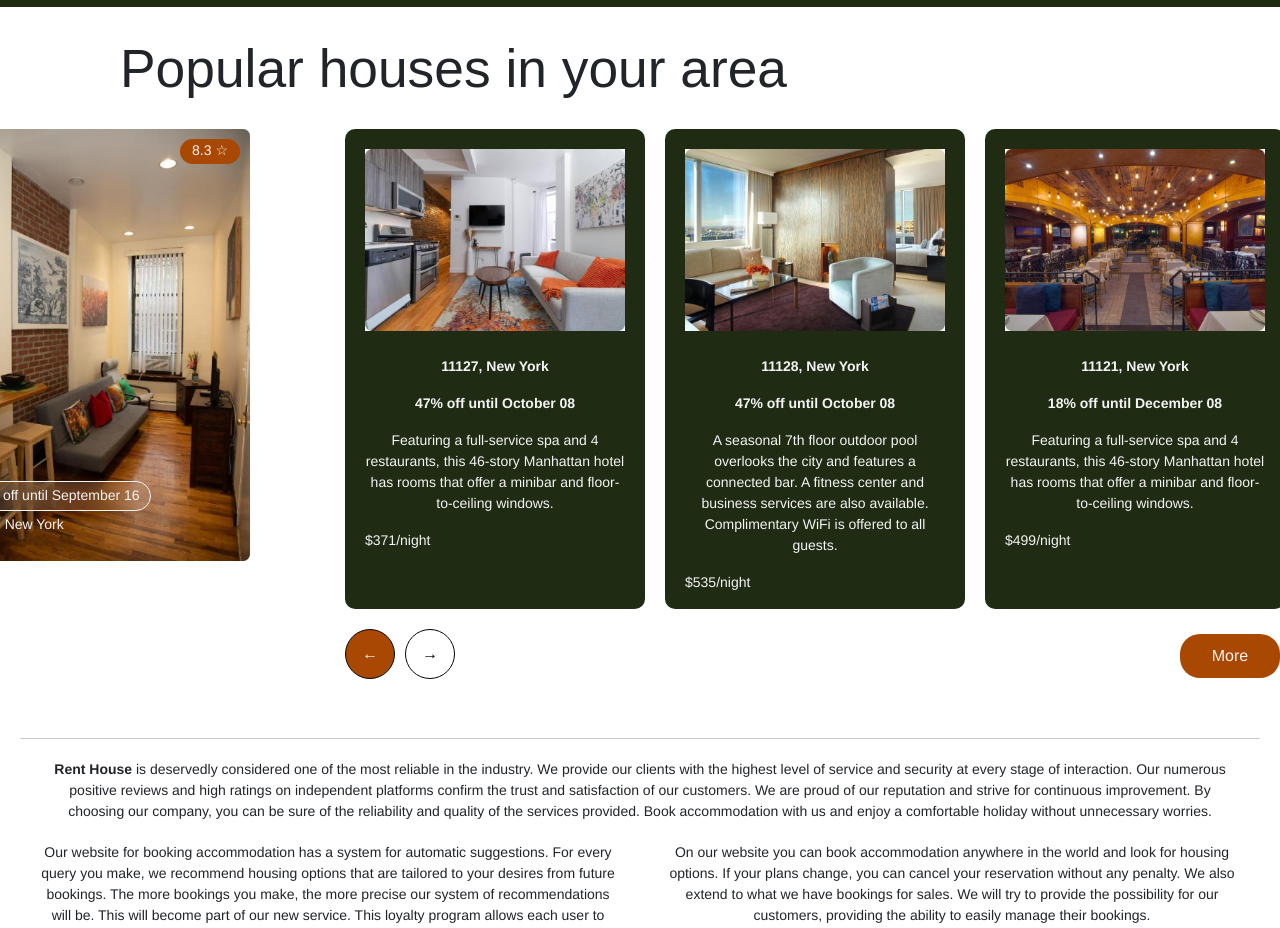
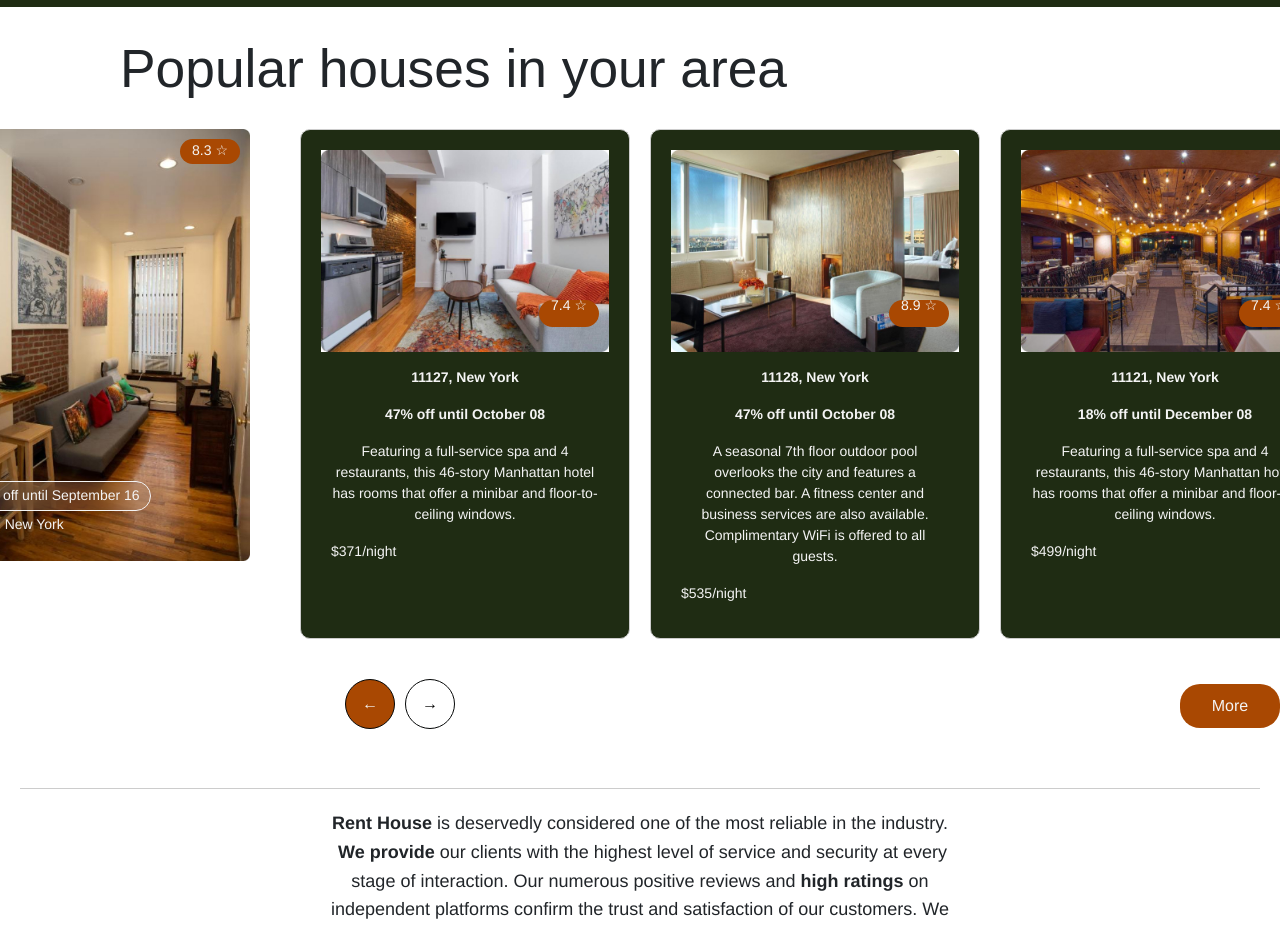
Before and after one commit to renthous-kyiv-ua/frontend, a React (Create React App) app in the folder rent-house-frontend/: page / in a window 1280 px wide. Shown: the part 1860-2788 px from the top of the page. Built offline with nearby package versions, Linux system fonts and the light colour scheme; no server answers.

Commit message:
Updated company info and house-card

```diff
--- a/rent-house-frontend/src/components/MainPage.js
+++ b/rent-house-frontend/src/components/MainPage.js
@@ -429,7 +429,9 @@ const MainPage = () => {
               <div className="house-card" key={index}>
                 <img src={house.image} alt="House" />
                 <div className="house-info">
-                  <p className="rating">{house.rating}</p>
+                  <div className="rating">
+                    <p>{house.rating}</p>
+                  </div>
                   <div className='details'>
                     <p><strong>{house.details}</strong></p>
                     <p><strong>{house.discount}</strong></p>
@@ -447,7 +449,9 @@ const MainPage = () => {
           <button className="more-button">More</button>
         </div>
         <div className="company-info">
-          <p><strong>Rent House</strong> is deservedly considered one of the most reliable in the industry. We provide our clients with the highest level of service and security at every stage of interaction. Our numerous positive reviews and high ratings on independent platforms confirm the trust and satisfaction of our customers. We are proud of our reputation and strive for continuous improvement. By choosing our company, you can be sure of the reliability and quality of the services provided. Book accommodation with us and enjoy a comfortable holiday without unnecessary worries.</p>
+          <div className="basic">
+            <p><strong>Rent House</strong> is deservedly considered one of the most reliable in the industry.<br/><strong>&nbsp;We provide</strong> our clients with the highest level of service and security at every<br/>stage of interaction. Our numerous positive reviews and <strong>high ratings</strong> on<br/>independent platforms confirm the trust and satisfaction of our customers. We<br/>are proud of our reputation and strive for continuous improvement. By choosing<br/>our company, you can be <strong>sure of the reliability and quality of the services<br/>provided.</strong> Book accommodation with us and enjoy a comfortable holiday<br/>without unnecessary worries.</p>
+          </div>
           <div className="features">
             <div className="feature">
               <p>Our website for booking accommodation has a system for automatic suggestions. For every query you make, we recommend housing options that are tailored to your desires from future bookings. The more bookings you make, the more precise our system of recommendations will be. This will become part of our new service. This loyalty program allows each user to use and receive additional benefits and get the most of your trips more profitable and comfortable.</p>
--- a/rent-house-frontend/src/styles/MainPage.css
+++ b/rent-house-frontend/src/styles/MainPage.css
@@ -502,46 +502,47 @@ body, html {
 }
 
 .house-card {
+  position: relative;
   background-color: #1F2C13;
+  border: 1px solid #ccc;
   border-radius: 10px;
   overflow: hidden;
-  width: 300px;
-  height: 480px;
+  width: 330px;
+  height: 510px;
+  margin-bottom: 20px;
   text-align: left;
-  padding: 10px;
-  box-sizing: border-box;
-  text-align: left;
+  padding: 20px;
+  gap: 2px;
 }
 
 .house-card img {
   width: 100%;
   height: auto;
-  padding: 10px;
-}
-
-.house-info {
-  padding: 10px;
-  color: #F4F4F4;
-  text-align: left;
 }
 
 .rating {
   position: absolute;
-  top: 10px;
-  right: 50px;
+  top: 170px;
+  right: 30px;
   background-color: #A94802;
   color: #F4F4F4;
   border-radius: 15px;
   width: 60px;
   height: 27px;
-  padding: 1px;
-  text-align: center;
-  font-family: 'Helvetica Neue', arial;
+  display: flex;
+  justify-content: center;
+  align-items: center;
+  font-family: 'Helvetica Neue', Arial, sans-serif;
 }
 
-.house-info .details, .house-info .discount, .house-info .description, .house-info .price {
+.house-info {
+  padding: 10px;
+}
+
+.house-info .details, .house-info .price, .house-info .description {
   margin: 5px 0;
   text-align: left;
+  color: #F4F4F4;
 }
 
 .buttons {
@@ -589,25 +590,39 @@ body, html {
   margin-top: 40px;
   padding: 20px;
   border-top: 1px solid #ccc;
+  display: flex;
+  flex-direction: column;
+  align-items: center;
 }
 
-.company-info h3 {
-  margin-bottom: 20px;
+.basic {
+  text-align: center;
+  max-width: 800px;
+  margin-bottom: 40px;
 }
 
-.company-info p {
-  margin-bottom: 20px;
+.basic p {
+  font-size: 18px;
+  line-height: 1.6;
+  font-family: 'Helvetica Neue', arial;
 }
 
 .features {
   display: flex;
   flex-wrap: wrap;
   justify-content: space-between;
+  max-width: 1200px;
 }
 
 .feature {
   width: 48%;
   margin-bottom: 20px;
+  text-align: left;
+}
+
+.feature img {
+  width: 100%;
+  height: auto;
 }
 
 .testimonials {
```
